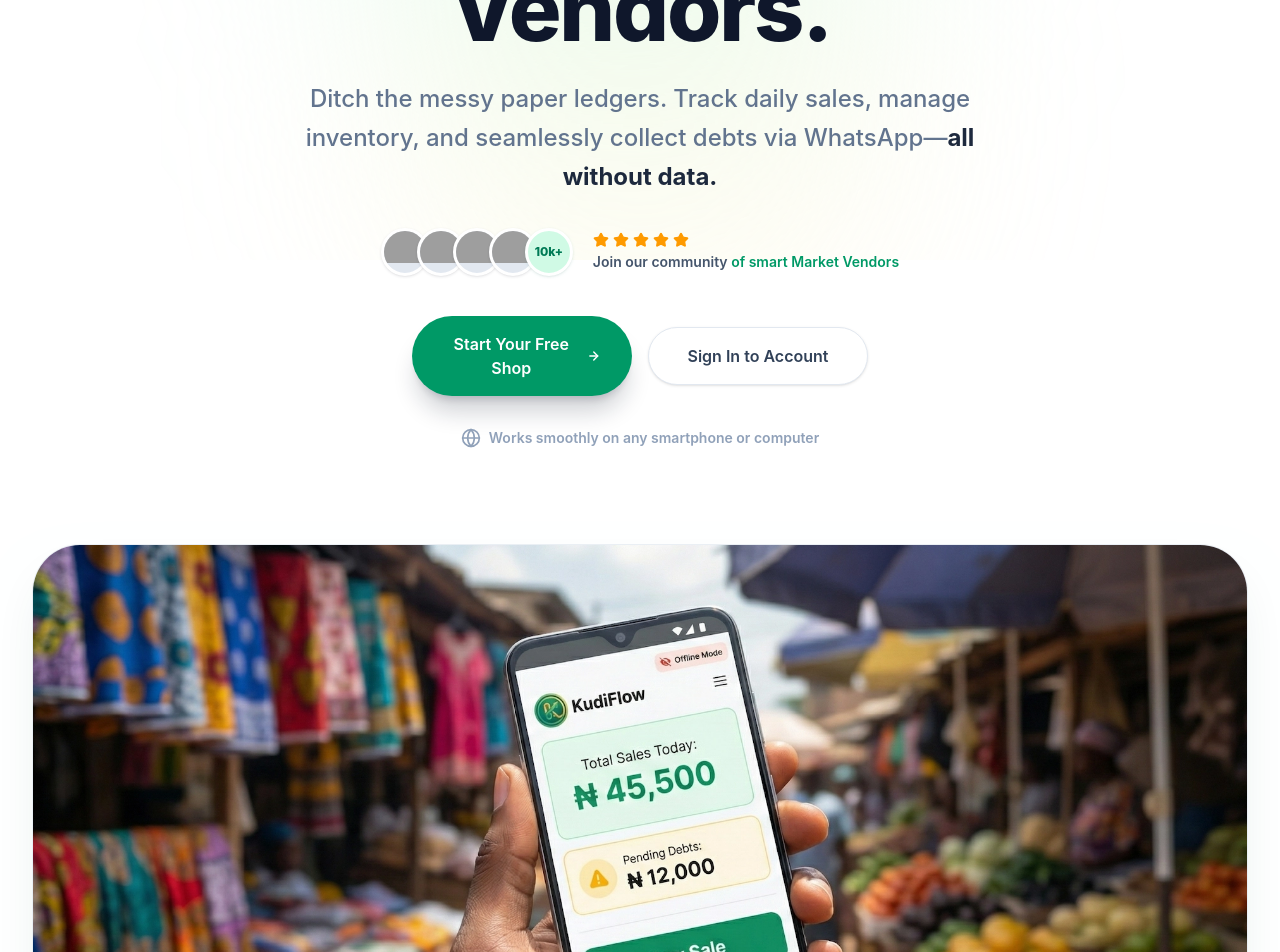
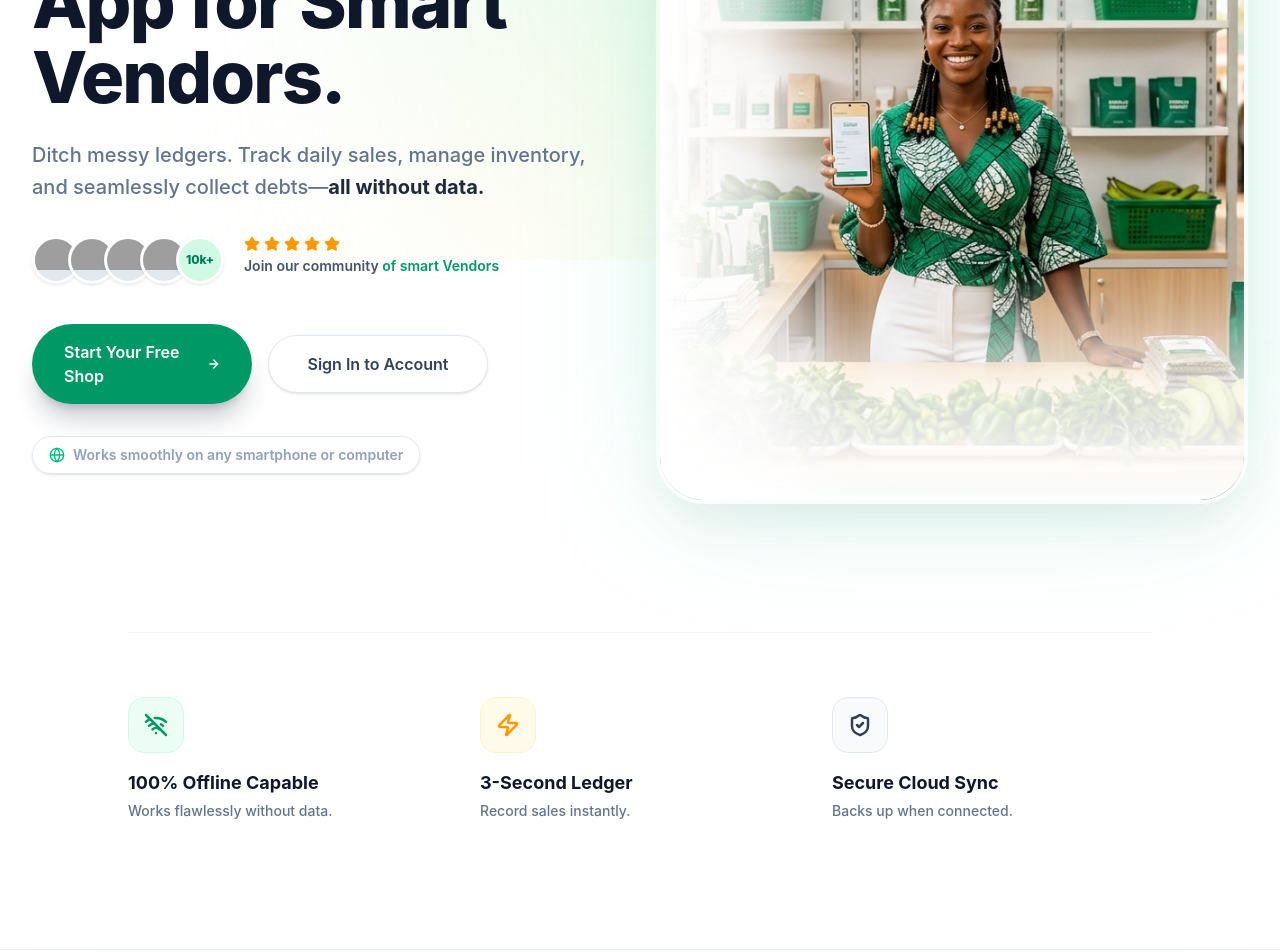
Before and after one commit to VictorChidex1/kudiflow, a React (Vite) app: page / in a window 1280 px wide. Shown: the part 420-1372 px from the top of the page. Built offline with nearby package versions, Linux system fonts and the light colour scheme; no server answers; grey boxes are pictures that could not be loaded.

Commit message:
enhanced hero section with new image using a 2 column SaaS type

```diff
--- a/src/components/landing/Hero.tsx
+++ b/src/components/landing/Hero.tsx
@@ -43,20 +43,22 @@ const imageVariant: Variants = {
 
 export function Hero() {
   return (
-    <section className="relative overflow-hidden bg-white pt-12 sm:pt-16 pb-20">
-      {/* Background Decorative Glow (Like Multi app's dark purple, but we use green/gold for light mode) */}
+    <section className="relative overflow-hidden bg-white pt-12 sm:pt-20 pb-20">
+      {/* Subtle glowing orbs for the white background */}
       <div className="absolute top-0 inset-x-0 w-full h-[600px] opacity-40 pointer-events-none overflow-hidden">
         <div className="absolute -top-1/4 left-1/4 w-[600px] h-[600px] bg-emerald-200/50 rounded-full mix-blend-multiply blur-[120px] animate-blob" />
         <div className="absolute top-1/4 right-1/4 w-[600px] h-[600px] bg-amber-100/50 rounded-full mix-blend-multiply blur-[120px] animate-blob animation-delay-2000" />
       </div>
 
-      <div className="container relative mx-auto px-4 sm:px-6 lg:px-8">
+      <div className="container relative z-20 mx-auto px-4 sm:px-6 lg:px-8 mt-8 lg:mt-16">
         <motion.div
           variants={containerVariant}
           initial="hidden"
           animate="show"
-          className="flex flex-col items-center text-center"
+          className="grid grid-cols-1 lg:grid-cols-12 gap-12 lg:gap-8 items-center"
         >
+          {/* Left Side: Typography and CTA */}
+          <div className="lg:col-span-6 flex flex-col items-center lg:items-start text-center lg:text-left">
             {/* Trust Badge Pushed Up Tight */}
             <motion.div
               variants={itemVariant}
@@ -71,29 +73,29 @@ export function Hero() {
             {/* Massive Multi-App Style Headline */}
             <motion.h1
               variants={itemVariant}
-            className="max-w-4xl text-[2.75rem] leading-[1.05] tracking-tight font-extrabold text-slate-900 sm:text-7xl lg:text-[5.5rem] mb-6"
+              className="max-w-4xl text-[2.75rem] leading-[1.05] tracking-tight font-extrabold text-slate-900 sm:text-6xl lg:text-[4.5rem] mb-6"
             >
               The{" "}
               <span className="text-kudi-green relative whitespace-nowrap">
                 Offline-First
               </span>
-            <br className="hidden sm:block" /> App for Smart Vendors.
+              <br className="hidden lg:block" /> App for Smart Vendors.
             </motion.h1>
 
             {/* Refined Subtitle */}
             <motion.p
               variants={itemVariant}
-            className="max-w-2xl text-lg sm:text-xl lg:text-2xl text-slate-500 mb-8 leading-relaxed font-medium"
+              className="max-w-xl text-lg sm:text-xl text-slate-500 mb-8 leading-relaxed font-medium mx-auto lg:mx-0"
             >
-            Ditch the messy paper ledgers. Track daily sales, manage inventory,
-            and seamlessly collect debts via WhatsApp—
+              Ditch messy ledgers. Track daily sales, manage inventory, and
+              seamlessly collect debts—
               <strong className="text-slate-800">all without data.</strong>
             </motion.p>
 
             {/* Trust Core: Avatar Social Proof Cluster */}
             <motion.div
               variants={itemVariant}
-            className="flex flex-col sm:flex-row items-center justify-center gap-5 mb-10 w-full relative z-20"
+              className="flex flex-col sm:flex-row items-center lg:items-start justify-center lg:justify-start gap-5 mb-10 w-full relative z-20"
             >
               <div className="flex -space-x-3">
                 <div className="w-12 h-12 rounded-full border-[3px] border-white bg-slate-200 overflow-hidden shadow-sm shadow-slate-900/10">
@@ -125,15 +127,20 @@ export function Hero() {
                 </div>
               </div>
 
-            <div className="flex flex-col items-center sm:items-start text-sm">
+              <div className="flex flex-col items-center lg:items-start text-sm">
                 <div className="flex gap-1 text-amber-500 mb-1">
                   {[...Array(5)].map((_, i) => (
-                  <Star key={i} className="w-4 h-4 fill-current border-none" />
+                    <Star
+                      key={i}
+                      className="w-4 h-4 fill-current border-none"
+                    />
                   ))}
                 </div>
                 <span className="font-semibold text-slate-600">
                   Join our community{" "}
-                <span className="text-kudi-green">of smart Market Vendors</span>
+                  <span className="text-kudi-green hidden sm:inline">
+                    of smart Vendors
+                  </span>
                 </span>
               </div>
             </motion.div>
@@ -141,7 +148,7 @@ export function Hero() {
             {/* Minimal, Sleek CTA Buttons */}
             <motion.div
               variants={itemVariant}
-            className="flex flex-col sm:flex-row items-center justify-center gap-4 w-full sm:w-auto mb-8 relative z-20"
+              className="flex flex-col sm:flex-row items-center justify-center lg:justify-start gap-4 w-full sm:w-auto mb-8 relative z-20"
             >
               <Link
                 to="/signup"
@@ -167,49 +174,61 @@ export function Hero() {
             {/* Platform Availability Badges */}
             <motion.div
               variants={itemVariant}
-            className="flex items-center justify-center gap-6 text-sm font-semibold text-slate-400 mb-16 lg:mb-24 relative z-20"
+              className="flex items-center justify-center lg:justify-start gap-4 text-sm font-semibold text-slate-400 relative z-20"
             >
-            <span className="flex items-center gap-2 transition-colors hover:text-slate-600 cursor-default">
-              <Globe className="w-5 h-5" />
+              <span className="flex items-center gap-2 transition-colors hover:text-slate-600 cursor-default px-4 py-2 bg-white/80 rounded-full border border-slate-200 shadow-sm">
+                <Globe className="w-4 h-4 text-emerald-500" />
                 Works smoothly on any smartphone or computer
               </span>
             </motion.div>
+          </div>
 
-          {/* Massive Bleeding Dashboard Reveal Image (Multi-App Style) */}
+          {/* Right Side: Epic Masked Image Reveal */}
+          <div className="lg:col-span-6 w-full mt-10 lg:mt-0">
             <motion.div
               variants={imageVariant}
-            className="relative mx-auto w-full max-w-[1400px] group"
+              className="relative w-full h-[400px] sm:h-[550px] lg:h-[700px] group"
             >
-            <div className="relative w-full overflow-hidden rounded-[24px] sm:rounded-[36px] lg:rounded-[48px] border border-slate-200/60 shadow-2xl shadow-emerald-900/10 bg-slate-50">
-              {/* Fake Window Header (like Multi but cleaner for Android/Web) */}
-              <div className="absolute top-0 inset-x-0 h-10 bg-white/50 backdrop-blur-md border-b border-white/20 z-20 flex items-center px-4 md:px-6 gap-2 opacity-0 group-hover:opacity-100 transition-opacity duration-500">
-                <div className="w-2.5 h-2.5 rounded-full bg-slate-300" />
-                <div className="w-2.5 h-2.5 rounded-full bg-slate-300" />
-                <div className="w-2.5 h-2.5 rounded-full bg-slate-300" />
+              {/*
+                This CSS Mask dissolves the Left and Bottom edges of the image on Desktop,
+                and just the Bottom/Top edges on Mobile, ensuring it melts into the white completely.
+              */}
+              <div className="relative w-full h-full overflow-hidden rounded-[2rem] lg:rounded-[3rem] shadow-2xl shadow-emerald-900/10 border-4 border-white/50">
+                <img
+                  src="/assets/main-hero-image.webp"
+                  alt="KudiFlow Marketplace Dashboard"
+                  className="absolute inset-0 w-full h-full object-cover object-center transform transition-transform duration-2000 group-hover:scale-[1.03] ease-out will-change-transform"
+                  loading="eager"
+                />
+
+                {/* Advanced Responsive Masking Fade */}
+                {/* Desktop: Dissolve the Left Edge into the Text Column */}
+                <div className="hidden lg:block absolute inset-y-0 left-0 w-1/3 bg-linear-to-r from-white via-white/80 to-transparent pointer-events-none" />
+
+                {/* Mobile: Dissolve the Top Edge into the Stacked Text */}
+                <div className="lg:hidden absolute inset-x-0 top-0 h-1/3 bg-linear-to-b from-white via-white/80 to-transparent pointer-events-none" />
+
+                {/* Universal Bottom Fade */}
+                <div className="absolute inset-x-0 bottom-0 h-1/3 bg-linear-to-t from-white via-white/80 to-transparent pointer-events-none" />
               </div>
 
-              <img
-                src="/assets/hero.webp"
-                alt="KudiFlow Dashboard Hero"
-                className="w-full h-auto object-cover transform transition-transform duration-[2000ms] group-hover:scale-[1.02] ease-out will-change-transform"
-                loading="lazy"
-                decoding="async"
-              />
-
-              {/* Bottom fade-out shadow inside the hardware screen */}
-              <div className="absolute inset-x-0 bottom-0 h-40 bg-gradient-to-t from-slate-900/40 via-transparent to-transparent opacity-0 mix-blend-multiply transition-opacity duration-[2000ms] group-hover:opacity-30 pointer-events-none" />
+              {/* Dramatic Under-glow behind the image */}
+              <div className="absolute inset-0 top-1/2 left-1/2 -translate-x-1/2 -translate-y-1/2 w-[90%] h-[90%] bg-emerald-400/20 blur-[80px] -z-10" />
+            </motion.div>
           </div>
-
-            {/* Dramatic Under-glow behind the hardware */}
-            <div className="absolute inset-0 top-1/2 left-1/2 -translate-x-1/2 -translate-y-1/2 w-[90%] h-[90%] bg-emerald-400/20 blur-[100px] -z-10" />
         </motion.div>
 
-          {/* Feature Highlights Row (tightened top margin) */}
+        {/* Feature Highlights Row (Shifted out of the grid to span full width below) */}
+        <motion.div
+          variants={containerVariant}
+          initial="hidden"
+          animate="show"
+          className="mt-16 sm:mt-24 lg:mt-32 grid grid-cols-1 gap-8 sm:grid-cols-3 w-full max-w-5xl mx-auto border-t border-slate-100 pt-16 relative z-20"
+        >
           <motion.div
             variants={itemVariant}
-            className="mt-12 sm:mt-16 lg:mt-20 grid grid-cols-1 gap-8 sm:grid-cols-3 w-full max-w-5xl mx-auto pt-10"
+            className="flex flex-col items-center sm:items-start text-center sm:text-left gap-4 group"
           >
-            <div className="flex flex-col items-center gap-4 group">
             <div className="flex h-14 w-14 items-center justify-center rounded-2xl bg-emerald-50 text-emerald-600 border border-emerald-100 transition-transform duration-300 group-hover:scale-110">
               <WifiOff className="h-6 w-6" strokeWidth={2.5} />
             </div>
@@ -221,9 +240,12 @@ export function Hero() {
                 Works flawlessly without data.
               </p>
             </div>
-            </div>
+          </motion.div>
 
-            <div className="flex flex-col items-center gap-4 group">
+          <motion.div
+            variants={itemVariant}
+            className="flex flex-col items-center sm:items-start text-center sm:text-left gap-4 group"
+          >
             <div className="flex h-14 w-14 items-center justify-center rounded-2xl bg-amber-50 text-amber-500 border border-amber-100 transition-transform duration-300 group-hover:scale-110">
               <Zap className="h-6 w-6" strokeWidth={2.5} />
             </div>
@@ -235,9 +257,12 @@ export function Hero() {
                 Record sales instantly.
               </p>
             </div>
-            </div>
+          </motion.div>
 
-            <div className="flex flex-col items-center gap-4 group">
+          <motion.div
+            variants={itemVariant}
+            className="flex flex-col items-center sm:items-start text-center sm:text-left gap-4 group"
+          >
             <div className="flex h-14 w-14 items-center justify-center rounded-2xl bg-slate-50 text-slate-700 border border-slate-200 transition-transform duration-300 group-hover:scale-110">
               <ShieldCheck className="h-6 w-6" strokeWidth={2.5} />
             </div>
@@ -248,7 +273,6 @@ export function Hero() {
               <p className="text-sm text-slate-500 font-medium">
                 Backs up when connected.
               </p>
-              </div>
             </div>
           </motion.div>
         </motion.div>
```
Also changed, not shown: public/assets/main-hero-image.webp (added). Lines whose indentation alone changed are shown as unchanged.
